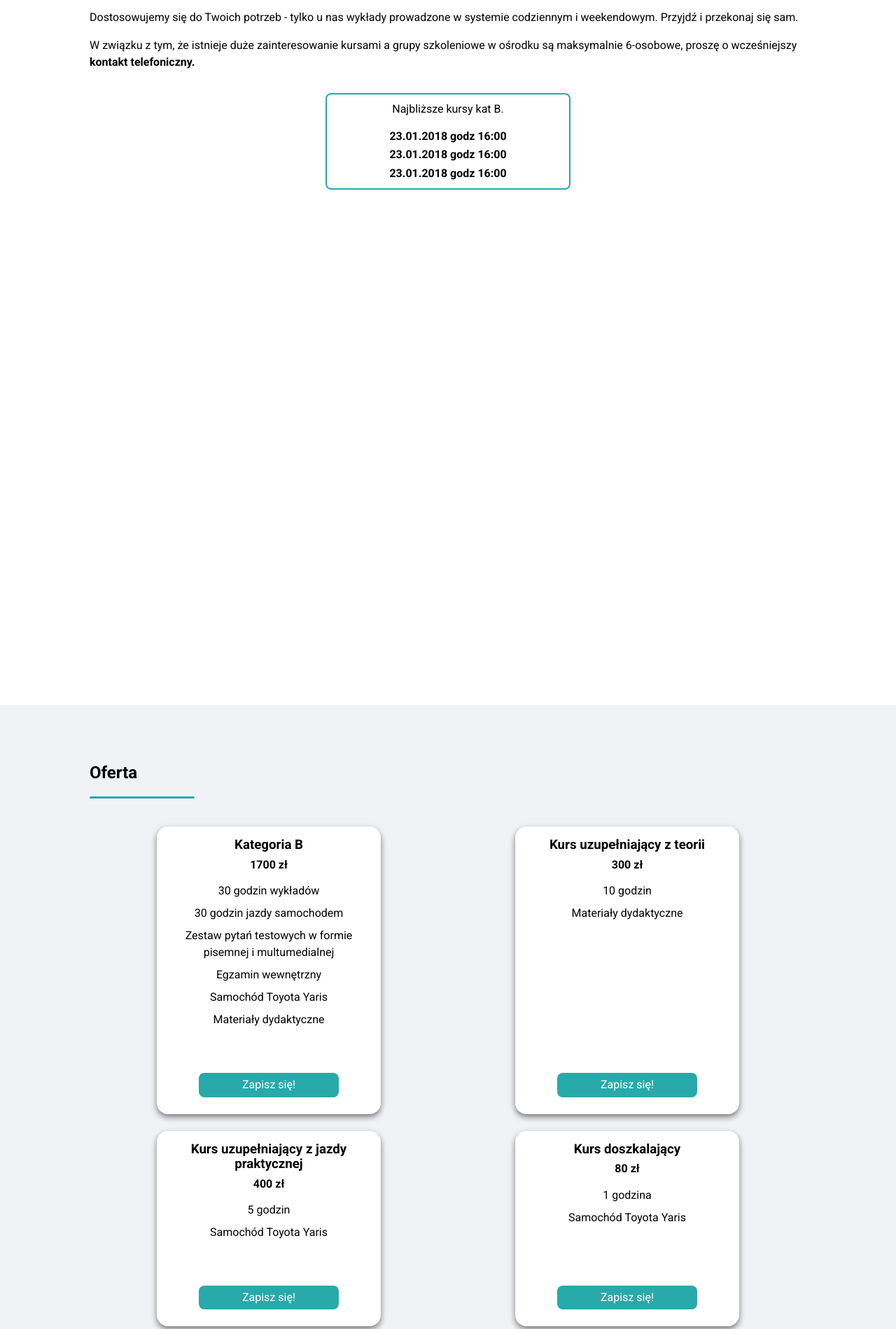
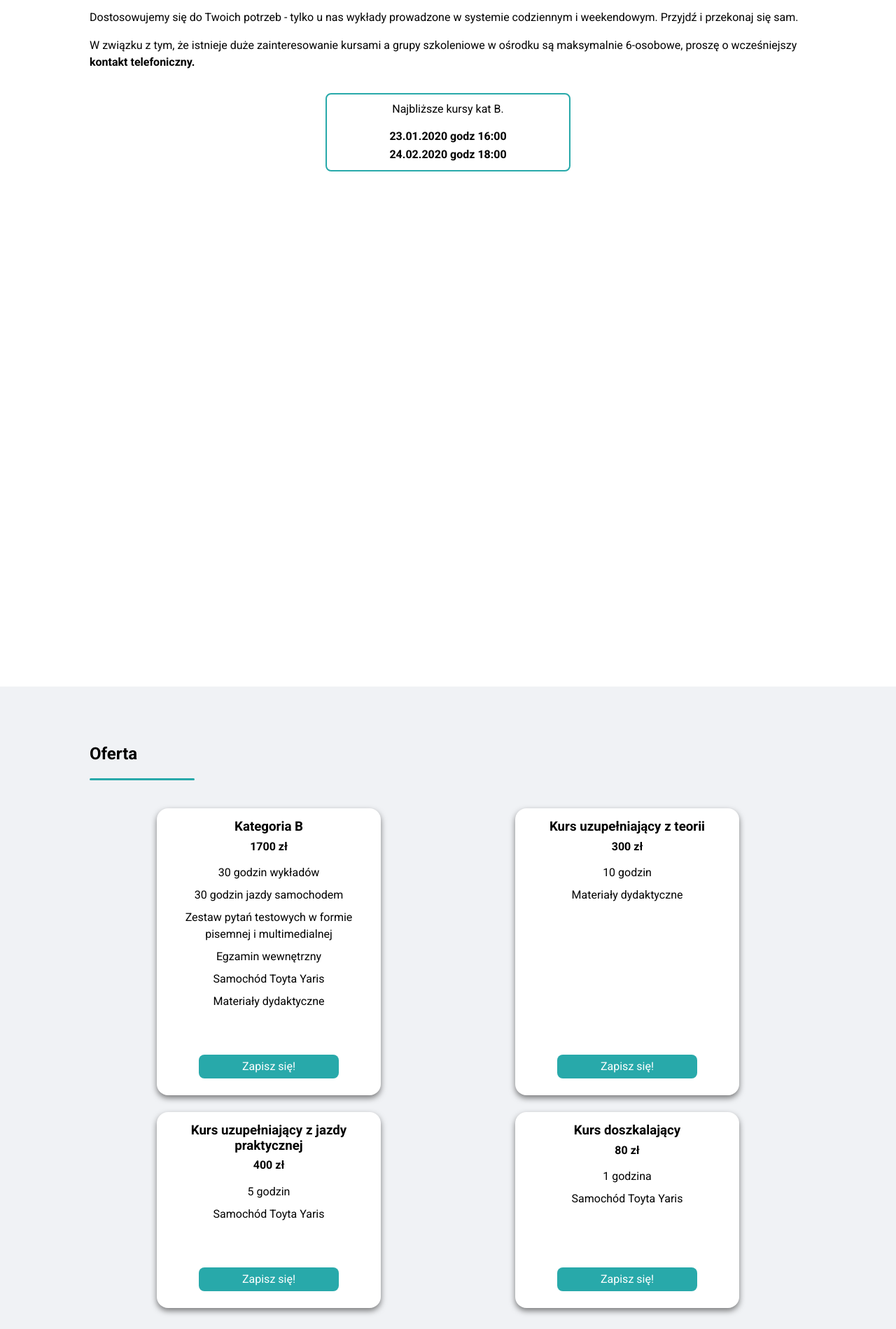
Before and after one commit to MiSypniewski/oskrutkowski, a website built with webpack: page src/pages/index.html in a window 1280 px wide. Shown: the part 1081-2980 px from the top of the page at 70% size. Built offline with nearby package versions, Linux system fonts and the light colour scheme.

Commit message:
feat: read data from fake db

```diff
--- a/src/js/index.js
+++ b/src/js/index.js
@@ -1,4 +1,5 @@
 import "../scss/main.scss";
+import { courses, products } from "./db";
 
 import { gsap } from "gsap";
 import { ScrollTrigger } from "gsap/ScrollTrigger";
@@ -9,6 +10,36 @@ console.log("HELLO 🚀");
 const width = window.innerWidth;
 const animationSections = document.querySelectorAll(".animation--js");
 const paymentHTML = document.querySelector(".payment");
+
+const productsBoxHtml = document.querySelector(".products__box--js");
+const coursesBoxHtml = document.querySelector(".about__box--js");
+
+const courseScheme = (date, time) => {
+  return `<p class="about__cours--item">${date} godz ${time}</p>`;
+};
+
+const articleScheme = (title, price, descryption) => {
+  let desc = "";
+  descryption.forEach((item) => {
+    desc += `<li class="product__descryption--item">${item}</li>`;
+  });
+  return `<article class="product">
+              <div>
+                <h3 class="product__title">${title}</h3>
+                <p class="product__price">${price}</p>
+                <ul class="product__descryption">
+                  ${desc}
+                </ul>
+              </div>
+              <a class="product__button" href="tel:608270474">Zapisz się!</a>
+            </article>`;
+};
+
+courses.forEach((cours) => (coursesBoxHtml.innerHTML += courseScheme(cours.date, cours.time)));
+
+products.forEach(
+  (article) => (productsBoxHtml.innerHTML += articleScheme(article.title, article.price, article.descryption))
+);
 
 if (width >= 768) {
   animationSections.forEach((section) => {
--- a/src/pages/index.html
+++ b/src/pages/index.html
@@ -48,11 +48,8 @@
             W związku z tym, że istnieje duże zainteresowanie kursami a grupy szkoleniowe w ośrodku są maksymalnie
             6-osobowe, proszę o wcześniejszy <span class="about__special">kontakt telefoniczny.</span>
           </p>
-          <div class="about__box">
+          <div class="about__box about__box--js">
             <p class="about__cours">Najbliższe kursy kat B.</p>
-            <p class="about__cours--item">23.01.2018 godz 16:00</p>
-            <p class="about__cours--item">23.01.2018 godz 16:00</p>
-            <p class="about__cours--item">23.01.2018 godz 16:00</p>
           </div>
         </div>
       </section>
@@ -67,56 +64,7 @@
         <div class="products__wrapper">
           <h2 class="products__title">Oferta</h2>
           <div class="products__line"></div>
-          <div class="products__box">
-            <article class="product">
-              <div>
-                <h3 class="product__title">Kategoria B</h3>
-                <p class="product__price">1700 zł</p>
-                <ul class="product__descryption">
-                  <li class="product__descryption--item">30 godzin wykładów</li>
-                  <li class="product__descryption--item">30 godzin jazdy samochodem</li>
-                  <li class="product__descryption--item">Zestaw pytań testowych w formie pisemnej i multumedialnej</li>
-                  <li class="product__descryption--item">Egzamin wewnętrzny</li>
-                  <li class="product__descryption--item">Samochód Toyota Yaris</li>
-                  <li class="product__descryption--item">Materiały dydaktyczne</li>
-                </ul>
-              </div>
-              <a class="product__button" href="tel:608270474">Zapisz się!</a>
-            </article>
-            <article class="product">
-              <div>
-                <h3 class="product__title">Kurs uzupełniający z teorii</h3>
-                <p class="product__price">300 zł</p>
-                <ul class="product__descryption">
-                  <li class="product__descryption--item">10 godzin</li>
-                  <li class="product__descryption--item">Materiały dydaktyczne</li>
-                </ul>
-              </div>
-              <a class="product__button" href="tel:608270474">Zapisz się!</a>
-            </article>
-            <article class="product">
-              <div>
-                <h3 class="product__title">Kurs uzupełniający z jazdy praktycznej</h3>
-                <p class="product__price">400 zł</p>
-                <ul class="product__descryption">
-                  <li class="product__descryption--item">5 godzin</li>
-                  <li class="product__descryption--item">Samochód Toyota Yaris</li>
-                </ul>
-              </div>
-              <a class="product__button" href="tel:608270474">Zapisz się!</a>
-            </article>
-            <article class="product">
-              <div>
-                <h3 class="product__title">Kurs doszkalający</h3>
-                <p class="product__price">80 zł</p>
-                <ul class="product__descryption">
-                  <li class="product__descryption--item">1 godzina</li>
-                  <li class="product__descryption--item">Samochód Toyota Yaris</li>
-                </ul>
-              </div>
-              <a class="product__button" href="tel:608270474">Zapisz się!</a>
-            </article>
-          </div>
+          <div class="products__box products__box--js"></div>
         </div>
       </section>
       <section class="contacts animation--js">
@@ -141,7 +89,7 @@
                   width="100%"
                   height="100%"
                   frameborder="0"
-                  style="border: 0;"
+                  style="border: 0"
                   allowfullscreen
                 ></iframe>
               </div>
@@ -156,7 +104,7 @@
                   width="100%"
                   height="100%"
                   frameborder="0"
-                  style="border: 0;"
+                  style="border: 0"
                   allowfullscreen
                 ></iframe>
               </div>
```
